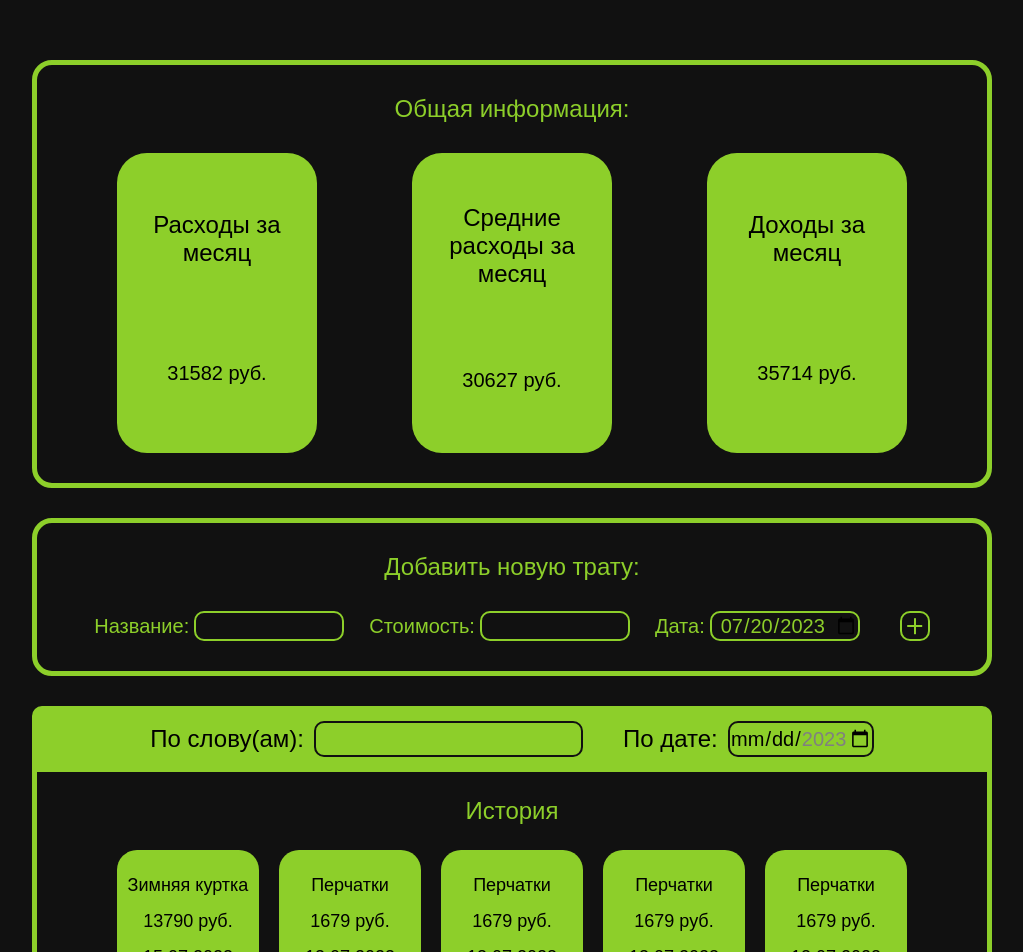
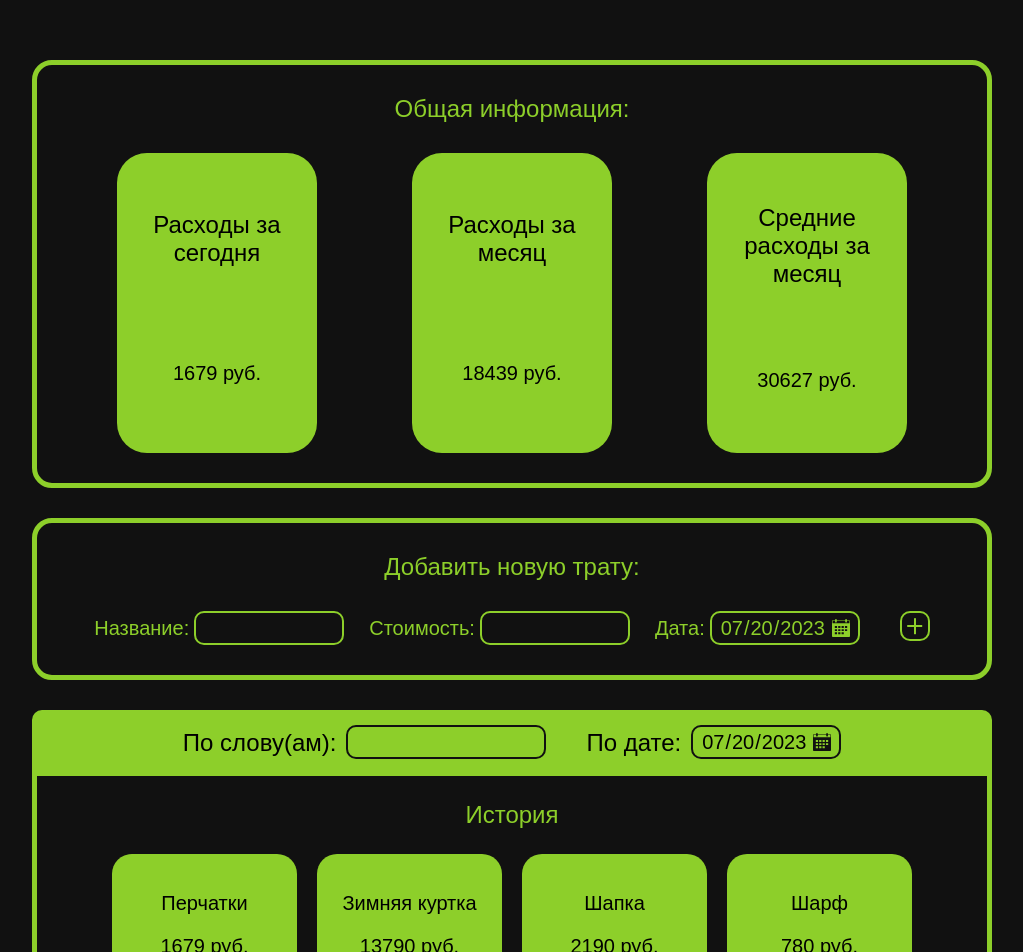
Before and after one commit to misha12919/cash-accounter, a React (Create React App) app: page / in a window 1280 px wide. Shown: the top 952 px of the page, without its empty margins (128-1151 px from the left). Built offline with nearby package versions, Linux system fonts and the light colour scheme.

Commit message:
first logic

```diff
--- a/src/App.js
+++ b/src/App.js
@@ -6,85 +6,69 @@ import { useState } from "react";
 function App() {
   const [historyItems, setHistoryItems] = useState([
     {
-      name: "Зимняя куртка",
-      cost: "13790 руб.",
-      date: "15.07.2023",
+      name: "Перчатки",
+      cost: "1679",
+      date: {
+        day: '20',
+        month: '07',
+        year: '2023',
+      },
       id: 0
     },
     {
-      name: "Перчатки",
-      cost: "1679 руб.",
-      date: "13.07.2023",
+      name: "Зимняя куртка",
+      cost: "13790",
+      date: {
+        day: '14',
+        month: '07',
+        year: '2023',
+      },
       id: 1
     },
     {
-      name: "Перчатки",
-      cost: "1679 руб.",
-      date: "13.07.2023",
+      name: "Шапка",
+      cost: "2190",
+      date: {
+        day: '6',
+        month: '07',
+        year: '2023',
+      },
       id: 2
     },
     {
-      name: "Перчатки",
-      cost: "1679 руб.",
-      date: "13.07.2023",
+      name: "Шарф",
+      cost: "780",
+      date: {
+        day: '2',
+        month: '07',
+        year: '2023',
+      },
       id: 3
     },
     {
-      name: "Перчатки",
-      cost: "1679 руб.",
-      date: "13.07.2023",
+      name: "Футболка",
+      cost: "1830",
+      date: {
+        day: '24',
+        month: '06',
+        year: '2023',
+      },
       id: 4
-    },
-    {
-      name: "Перчатки",
-      cost: "1679 руб.",
-      date: "13.07.2023",
-      id: 5
-    },
-    {
-      name: "Перчатки",
-      cost: "1679 руб.",
-      date: "13.07.2023",
-      id: 6
-    },
-    {
-      name: "Перчатки",
-      cost: "1679 руб.",
-      date: "13.07.2023",
-      id: 7
-    },
-    {
-      name: "Перчатки",
-      cost: "1679 руб.",
-      date: "13.07.2023",
-      id: 8
-    },
-    {
-      name: "Перчатки",
-      cost: "1679 руб.",
-      date: "13.07.2023",
-      id: 9
-    },
-    {
-      name: "Перчатки",
-      cost: "1679 руб.",
-      date: "13.07.2023",
-      id: 10
-    },
-    {
-      name: "Перчатки",
-      cost: "1679 руб.",
-      date: "13.07.2023",
-      id: 11
     },
   ])
 
   const addHistoryItem = (newItem) => {
+    console.log(newItem)
     setHistoryItems([{
 
-      name: newItem[0],
-      cost: `${newItem[1]} руб.`,
-      date: newItem[2],
+      name: newItem[0].charAt(0).toUpperCase() + newItem[0].slice(1),
+      cost: `${newItem[1]}`,
+      date:
+      {
+        year: Number(newItem[2].split('-')[0]),
+        month: Number(newItem[2].split('-')[1]),
+        day: Number(newItem[2].split('-')[2]),
+      },
       id: 0
 
     }, ...historyItems.map((el)=>{
@@ -93,17 +77,16 @@ function App() {
     })])
   }
 
-  const currDate = new Date()
-
   const getDateNow = () => {
-    return `${currDate.toDateString().split(' ')[3]}-${currDate.getMonth().toString().length<2 ? `0${currDate.getMonth()+1}` : currDate.getMonth()+1}-${currDate.toDateString().split(' ')[2]}`
+    const currDate = new Date()
+    return `${currDate.toDateString().split(' ')[3]}-${currDate.getMonth().toString().length<2 ? `0${currDate.getMonth()+1}` : currDate.getMonth()+1}-${currDate.toDateString().split(' ')[2].length<2 ? `0${currDate.toDateString().split(' ')[2]}` : currDate.toDateString().split(' ')[2]}`
   }
 
   return (
     <div className="container">
-      <InfoPanel />
+      <InfoPanel historyItems={historyItems} getDateNow={getDateNow} />
       <Forms addHistoryItem={addHistoryItem} getDateNow={getDateNow}/>
-      <History historyItems={historyItems}/>
+      <History historyItems={historyItems} getDateNow={getDateNow}/>
     </div>
   );
 }
--- a/src/components/Forms.js
+++ b/src/components/Forms.js
@@ -1,12 +1,13 @@
 
 export const Forms = ({addHistoryItem, getDateNow}) => {
 
-  const validate = (className) => {
-    const el = document.querySelector(`.${className}`)
-    if (el.value !== el.value.replace(/[^a-zA-Z0-9@]+/, '')) {
-      el.value = el.value.slice(0,-1)
-    }
-  };
+  // const validate = (className) => {
+  //   console.log(`.${className}`);
+  //   const el = document.querySelector(`.${className}`)
+  //   if (el.value !== el.value.replace(/[^a-zA-Z0-9@]+/, '')) {
+  //     el.value = el.value.slice(0,-1)
+  //   }
+  // };
 
   return <div className="forms">
     <div className="form">
@@ -15,6 +16,7 @@ export const Forms = ({addHistoryItem, getDateNow}) => {
         <div className="form__group__info">
           <div className="form__group__info__text">Название:</div>
           <input className="form__group__info__input"></input>
+          {/* <input className="form__group__info__input" onKeyUp={validate('form__group__info__input')}></input> */}
         </div>
         <div className="form__group__info">
           <div className="form__group__info__text">Стоимость:</div>
@@ -22,11 +24,32 @@ export const Forms = ({addHistoryItem, getDateNow}) => {
         </div>
         <div className="form__group__info">
           <div className="form__group__info__text">Дата:</div>
-          <input className="form__group__info__input" type="date" defaultValue={getDateNow()} min="2022-01-01" max="2023-12-31"></input>
+
+          <div className="form__group__info__input-date-group">
+            <input className="form__group__info__input" defaultValue={getDateNow()} type="date" min="2023-01-01" max="2024-12-31"></input>
+            <div className="form__group__info__input-date-icon">
+              <svg version="1.0" id="Layer_1" xmlns="http://www.w3.org/2000/svg" viewBox="0 0 64 64" enableBackground="new 0 0 64 64">
+                <g>
+                  <path d="M60,4h-7V3c0-1.657-1.343-3-3-3s-3,1.343-3,3v1H17V3c0-1.657-1.343-3-3-3s-3,1.343-3,3v1H4
+                    C1.789,4,0,5.789,0,8v52c0,2.211,1.789,4,4,4h56c2.211,0,4-1.789,4-4V8C64,5.789,62.211,4,60,4z M18,53c0,0.553-0.447,1-1,1h-6
+                    c-0.553,0-1-0.447-1-1v-5c0-0.553,0.447-1,1-1h6c0.553,0,1,0.447,1,1V53z M18,42c0,0.553-0.447,1-1,1h-6c-0.553,0-1-0.447-1-1v-5
+                    c0-0.553,0.447-1,1-1h6c0.553,0,1,0.447,1,1V42z M18,31c0,0.553-0.447,1-1,1h-6c-0.553,0-1-0.447-1-1v-5c0-0.553,0.447-1,1-1h6
+                    c0.553,0,1,0.447,1,1V31z M30,53c0,0.553-0.447,1-1,1h-6c-0.553,0-1-0.447-1-1v-5c0-0.553,0.447-1,1-1h6c0.553,0,1,0.447,1,1V53z
+                    M30,42c0,0.553-0.447,1-1,1h-6c-0.553,0-1-0.447-1-1v-5c0-0.553,0.447-1,1-1h6c0.553,0,1,0.447,1,1V42z M30,31
+                    c0,0.553-0.447,1-1,1h-6c-0.553,0-1-0.447-1-1v-5c0-0.553,0.447-1,1-1h6c0.553,0,1,0.447,1,1V31z M42,53c0,0.553-0.447,1-1,1h-6
+                    c-0.553,0-1-0.447-1-1v-5c0-0.553,0.447-1,1-1h6c0.553,0,1,0.447,1,1V53z M42,42c0,0.553-0.447,1-1,1h-6c-0.553,0-1-0.447-1-1v-5
+                    c0-0.553,0.447-1,1-1h6c0.553,0,1,0.447,1,1V42z M42,31c0,0.553-0.447,1-1,1h-6c-0.553,0-1-0.447-1-1v-5c0-0.553,0.447-1,1-1h6
+                    c0.553,0,1,0.447,1,1V31z M54,42c0,0.553-0.447,1-1,1h-6c-0.553,0-1-0.447-1-1v-5c0-0.553,0.447-1,1-1h6c0.553,0,1,0.447,1,1V42z
+                    M54,31c0,0.553-0.447,1-1,1h-6c-0.553,0-1-0.447-1-1v-5c0-0.553,0.447-1,1-1h6c0.553,0,1,0.447,1,1V31z M62,15H2V8
+                    c0-1.104,0.896-2,2-2h7v4c0,1.657,1.343,3,3,3s3-1.343,3-3V6h30v4c0,1.657,1.343,3,3,3s3-1.343,3-3V6h7c1.104,0,2,0.896,2,2V15z"/>
+                </g>
+              </svg>
+            </div>
+          </div>
         </div>
         <div className="form__group__plus" onClick={() => {
           addHistoryItem([...document.querySelectorAll('.form__group__info__input')].map((el) => {
-            return el.value.split('-').reverse().join('.')
+            return el.value
           }))
         }}></div>
       </div>
--- a/src/components/History.js
+++ b/src/components/History.js
@@ -1,20 +1,5 @@
-import { useEffect, useState } from "react";
 
-
-export const History = ({historyItems}) => {
-  const [amoutOfRows, setAmontOfRows] = useState({
-    value: 2,
-    isUpdated: false,
-  })
-
-  useEffect(()=>{
-    if (!amoutOfRows.isUpdated) {
-      setAmontOfRows({
-        value: document.querySelector(".history__items").childElementCount,
-        isUpdated: true
-      })
-    }
-  }, [amoutOfRows])
+export const History = ({historyItems, getDateNow}) => {
 
   return (<div className="history">
 
@@ -27,21 +12,40 @@ export const History = ({historyItems}) => {
 
       <div className="history__search__group">
         <div className="history__search__text">По дате:</div>
-        <input className="history__search__input" type="date" min="2023-01-01" max="2023-12-31"></input>
+        <div className="history__search__input-date-group">
+          <input className="history__search__input history__search__input--date" defaultValue={getDateNow()} type="date" min="2023-01-01" max="2024-12-31"></input>
+          <div className="history__search__input-date-icon">
+            <svg version="1.0" id="Layer_1" xmlns="http://www.w3.org/2000/svg" viewBox="0 0 64 64" enableBackground="new 0 0 64 64">
+              <g>
+                <path  d="M60,4h-7V3c0-1.657-1.343-3-3-3s-3,1.343-3,3v1H17V3c0-1.657-1.343-3-3-3s-3,1.343-3,3v1H4
+                  C1.789,4,0,5.789,0,8v52c0,2.211,1.789,4,4,4h56c2.211,0,4-1.789,4-4V8C64,5.789,62.211,4,60,4z M18,53c0,0.553-0.447,1-1,1h-6
+                  c-0.553,0-1-0.447-1-1v-5c0-0.553,0.447-1,1-1h6c0.553,0,1,0.447,1,1V53z M18,42c0,0.553-0.447,1-1,1h-6c-0.553,0-1-0.447-1-1v-5
+                  c0-0.553,0.447-1,1-1h6c0.553,0,1,0.447,1,1V42z M18,31c0,0.553-0.447,1-1,1h-6c-0.553,0-1-0.447-1-1v-5c0-0.553,0.447-1,1-1h6
+                  c0.553,0,1,0.447,1,1V31z M30,53c0,0.553-0.447,1-1,1h-6c-0.553,0-1-0.447-1-1v-5c0-0.553,0.447-1,1-1h6c0.553,0,1,0.447,1,1V53z
+                  M30,42c0,0.553-0.447,1-1,1h-6c-0.553,0-1-0.447-1-1v-5c0-0.553,0.447-1,1-1h6c0.553,0,1,0.447,1,1V42z M30,31
+                  c0,0.553-0.447,1-1,1h-6c-0.553,0-1-0.447-1-1v-5c0-0.553,0.447-1,1-1h6c0.553,0,1,0.447,1,1V31z M42,53c0,0.553-0.447,1-1,1h-6
+                  c-0.553,0-1-0.447-1-1v-5c0-0.553,0.447-1,1-1h6c0.553,0,1,0.447,1,1V53z M42,42c0,0.553-0.447,1-1,1h-6c-0.553,0-1-0.447-1-1v-5
+                  c0-0.553,0.447-1,1-1h6c0.553,0,1,0.447,1,1V42z M42,31c0,0.553-0.447,1-1,1h-6c-0.553,0-1-0.447-1-1v-5c0-0.553,0.447-1,1-1h6
+                  c0.553,0,1,0.447,1,1V31z M54,42c0,0.553-0.447,1-1,1h-6c-0.553,0-1-0.447-1-1v-5c0-0.553,0.447-1,1-1h6c0.553,0,1,0.447,1,1V42z
+                  M54,31c0,0.553-0.447,1-1,1h-6c-0.553,0-1-0.447-1-1v-5c0-0.553,0.447-1,1-1h6c0.553,0,1,0.447,1,1V31z M62,15H2V8
+                  c0-1.104,0.896-2,2-2h7v4c0,1.657,1.343,3,3,3s3-1.343,3-3V6h30v4c0,1.657,1.343,3,3,3s3-1.343,3-3V6h7c1.104,0,2,0.896,2,2V15z"/>
+              </g>
+            </svg>
+          </div>
+        </div>
       </div>
 
     </div>
 
     <div className="history__title">История</div>
-
-    <div className="history__items" style={{ gridTemplate: `repeat(${Math.ceil(amoutOfRows.value/5)}, 142px) / repeat(5, 142px)` }}>
+    <div className="history__items" style={{ gridTemplate: `repeat(${Math.ceil(historyItems.length/4)}, 185px) / repeat(4, 185px)` }}>
 
       {historyItems.map((item) => {
         return (
           <div className="history__item" key={item.id}>
             <div className="history__item__name">{item.name}</div>
-            <div className="history__item__cost">{item.cost}</div>
-            <div className="history__item__date">{item.date}</div>
+            <div className="history__item__cost">{`${item.cost} руб.`}</div>
+            <div className="history__item__date">{`${item.date.day}.${item.date.month}.${item.date.year}`}</div>
           </div>
         )
       })}
--- a/src/components/InfoPanel.js
+++ b/src/components/InfoPanel.js
@@ -1,22 +1,49 @@
 
 
-export const InfoPanel = () => {
+export const InfoPanel = ({historyItems, getDateNow}) => {
+
+  let countMoneySpendInADay = 0
+  let countMoneySpendInAMonth = 0
+
+  const countAmountOfMoneySpent = () => {
+    const [currDay, currMonth, currYear] = [Number(getDateNow().slice(-2)), Number(getDateNow().slice(-5, -3)), Number(getDateNow().slice(0,4))].map((el) => {
+      return Number(el)
+    })
+    for (let index = 0; index < historyItems.length; index++) {
+      const [itemDay, itemMonth, itemYear] = [historyItems[index].date.day, historyItems[index].date.month, historyItems[index].date.year].map((el) => {
+        return Number(el)
+      })
+      if (currYear === itemYear) {
+
+        if (currMonth === itemMonth) {
+          countMoneySpendInAMonth += Number(historyItems[index].cost)
+
+          if (currDay === itemDay) {
+            countMoneySpendInADay += Number(historyItems[index].cost)
+          }
+        } else {break}
+      } else {break}
+  }
+}
+
+  countAmountOfMoneySpent()
+
   return (
     <div className="info-panel">
       <div className="info-panel__title">Общая информация:</div>
       <div className="info-panel__items">
         <div className="info-panel__item">
+          <div className="info-panel__item__title">Расходы за сегодня</div>
+          <div className="info-panel__item__text">{countMoneySpendInADay + ' руб.'}</div>
+        </div>
+        <div className="info-panel__item">
           <div className="info-panel__item__title">Расходы за месяц</div>
-          <div className="info-panel__item__text">31582 руб.</div>
+          <div className="info-panel__item__text">{countMoneySpendInAMonth + ' руб.'}</div>
         </div>
         <div className="info-panel__item">
           <div className="info-panel__item__title">Средние расходы за месяц</div>
           <div className="info-panel__item__text">30627 руб.</div>
         </div>
-        <div className="info-panel__item">
-          <div className="info-panel__item__title">Доходы за месяц</div>
-          <div className="info-panel__item__text">35714 руб.</div>
-        </div>
       </div>
     </div>
   )
--- a/src/index.css
+++ b/src/index.css
@@ -8,6 +8,10 @@
 :root {
   --primary-color: rgb(141, 207, 42);
   --additional-color: #111;
+}
+
+input[type="date"]::-webkit-calendar-picker-indicator {
+  opacity: 0;
 }
 
 body {
@@ -39,17 +43,6 @@ body {
   border-radius: 20px;
   border: 5px solid var(--primary-color);
 }
-
-/* .info-panel::before {
-  content: "";
-  position: absolute;
-  bottom: -35px;
-  right: 50%;
-  transform: translate(-50%);
-  width: 5px;
-  height: 30px;
-  background-color: var(--primary-color);
-} */
 
 .info-panel__title {
   font-size: 24px;
@@ -138,7 +131,7 @@ input::-webkit-inner-spin-button {
 
 .form__group__info__input {
   width:  150px;
-  height: 30px;
+  height: 34px;
 
   background-color: var(--additional-color);
   color: var(--primary-color);
@@ -148,6 +141,21 @@ input::-webkit-inner-spin-button {
 
   border: 2px solid var(--primary-color);
   border-radius: 10px;
+}
+
+.form__group__info__input-date-group {
+  position: relative;
+}
+
+.form__group__info__input-date-icon {
+  position: absolute;
+  right: 10px;
+  top: 50%;
+  transform: translateY(-50%);
+  width: 18px;
+  height: 18px;
+  fill: var(--primary-color);
+  pointer-events: none;
 }
 
 .form__group__plus {
@@ -218,11 +226,32 @@ input::-webkit-inner-spin-button {
 }
 
 .history__search__input {
+  width: 200px;
+  height: 34px;
   font-size: 20px;
   text-align: center;
   background-color: var(--primary-color);
   border: 2px solid var(--additional-color);
   border-radius: 10px;
+}
+
+.history__search__input--date {
+  width: 150px;
+}
+
+.history__search__input-date-group {
+  position: relative;
+}
+
+.history__search__input-date-icon {
+  position: absolute;
+  right: 10px;
+  top: 46%;
+  transform: translateY(-50%);
+  width: 18px;
+  height: 18px;
+  fill: var(--additional-color);
+  pointer-events: none;
 }
 
 .history__title {
@@ -232,10 +261,10 @@ input::-webkit-inner-spin-button {
 
 .history__items {
   display: grid;
-  grid-template: 100px / repeat(5, 150px);
+  grid-template: 100px / repeat(4, 185px);
   grid-gap: 20px;
   width: 100%;
-  padding: 0 80px 30px;
+  padding: 0 75px 30px;
 }
 
 .history__item {
@@ -243,9 +272,9 @@ input::-webkit-inner-spin-button {
   flex-direction: column;
   justify-content: center;
   align-items: center;
-  gap: 15px;
+  gap: 20px;
   padding: 10px;
   background-color: var(--primary-color);
-  font-size: 18px;
+  font-size: 20px;
   border-radius: 20px;
 }
```
Also changed, not shown: src/img/calendar-svgrepo-com.svg (added).
